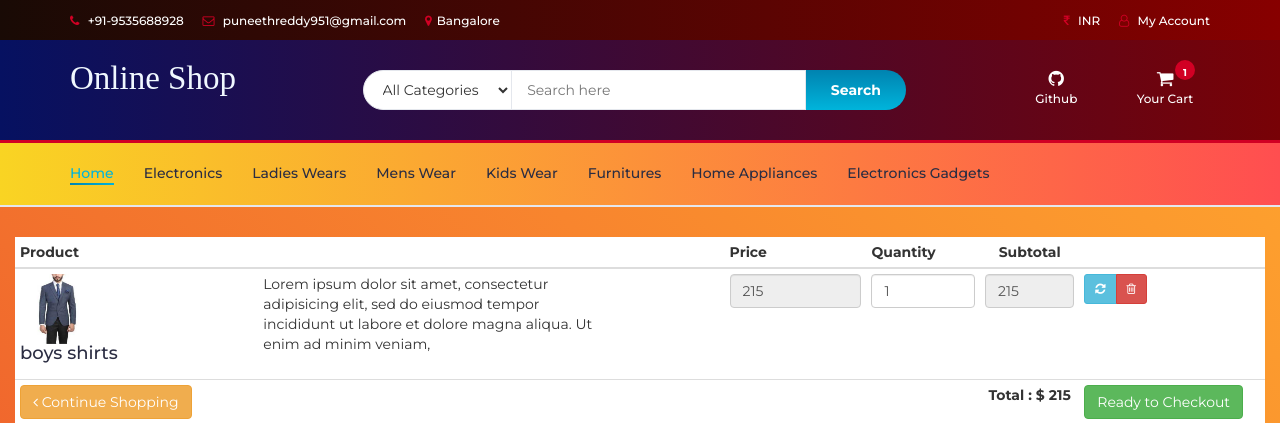
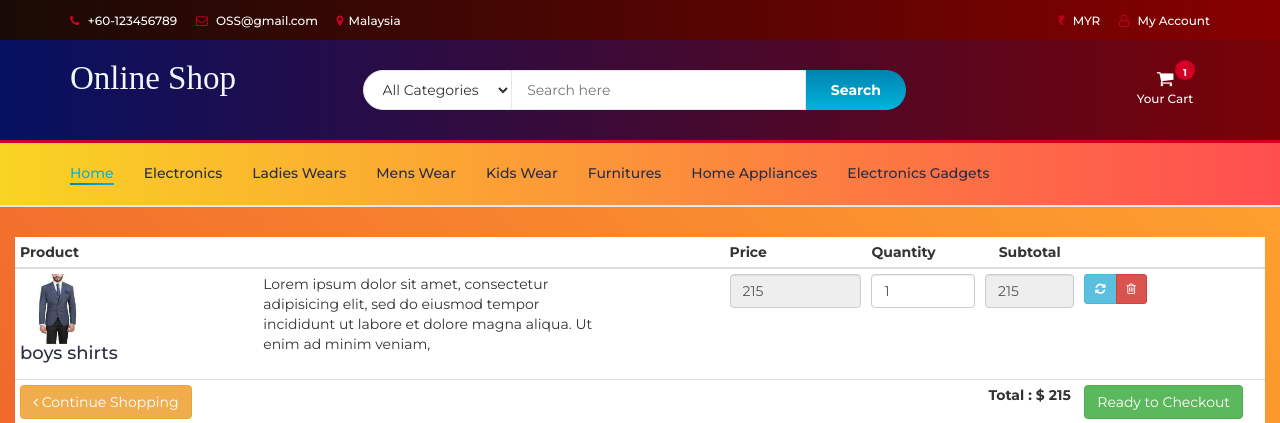
Before and after one commit to laggerbomb/OSS_online_shopping_system, a PHP site: page /myfiles/cart.php in a window 1280 px wide. Shown: the top 423 px of the page. Run offline with PHP 8.4, Linux system fonts and the light colour scheme; data comes from the database, SQL or seed files in the repository; some libraries are stand-ins or nearby versions.

Commit message:
Update header.php
remove github

```diff
--- a/header.php
+++ b/header.php
@@ -109,9 +109,6 @@ session_start();
         content:"\f054"
     }
 
-
-
-
         </style>
 
     </head>
@@ -122,12 +119,12 @@ session_start();
 			<div id="top-header">
 				<div class="container">
 					<ul class="header-links pull-left">
-						<li><a href="#"><i class="fa fa-phone"></i> +91-9535688928</a></li>
-						<li><a href="#"><i class="fa fa-envelope-o"></i> puneethreddy951@gmail.com</a></li>
-						<li><a href="#"><i class="fa fa-map-marker"></i>Bangalore</a></li>
+						<li><a href="#"><i class="fa fa-phone"></i> +60-123456789</a></li>
+						<li><a href="#"><i class="fa fa-envelope-o"></i> OSS@gmail.com</a></li>
+						<li><a href="#"><i class="fa fa-map-marker"></i>Malaysia</a></li>
 					</ul>
 					<ul class="header-links pull-right">
-						<li><a href="#"><i class="fa fa-inr"></i> INR</a></li>
+						<li><a href="#"><i class="fa fa-inr"></i> MYR</a></li>
 						<li><?php
                              include "db.php";
                             if(isset($_SESSION["uid"])){
@@ -158,9 +155,9 @@ session_start();
                                 </div>';
 
                             }
-                                             ?>
+                            ?>
 
-                                </li>
+                        </li>
 					</ul>
 
 				</div>
@@ -207,16 +204,6 @@ session_start();
 						<!-- ACCOUNT -->
 						<div class="col-md-3 clearfix">
 							<div class="header-ctn">
-								<!-- Wishlist -->
-								<div>
-									<a href="https://github.com/puneethreddyhc">
-										<i class="fa fa-github"></i>
-										<span>Github</span>
-
-									</a>
-								</div>
-								<!-- /Wishlist -->
-
 								<!-- Cart -->
 								<div class="dropdown">
 									<a class="dropdown-toggle" data-toggle="dropdown" aria-expanded="true">
```
